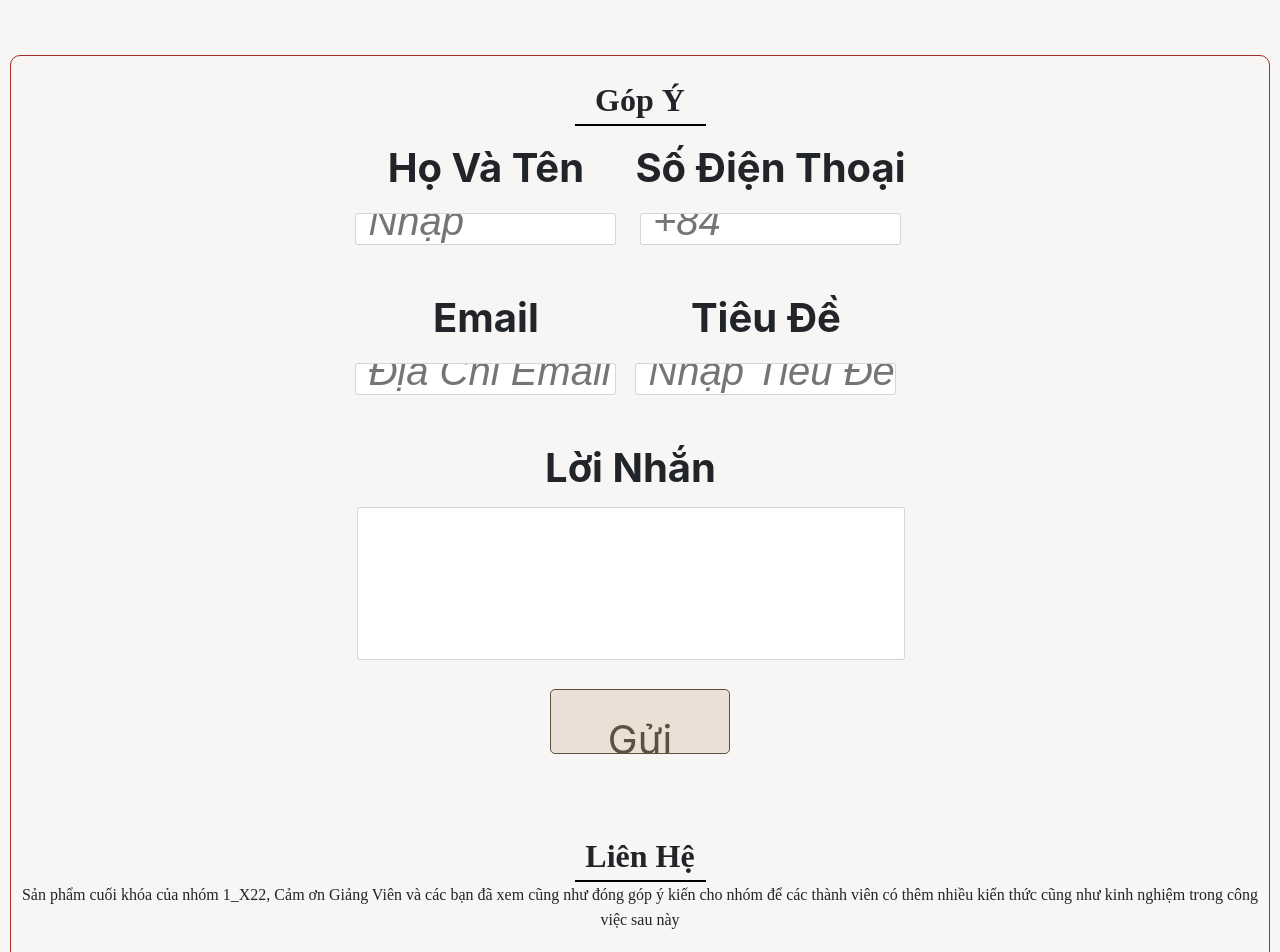
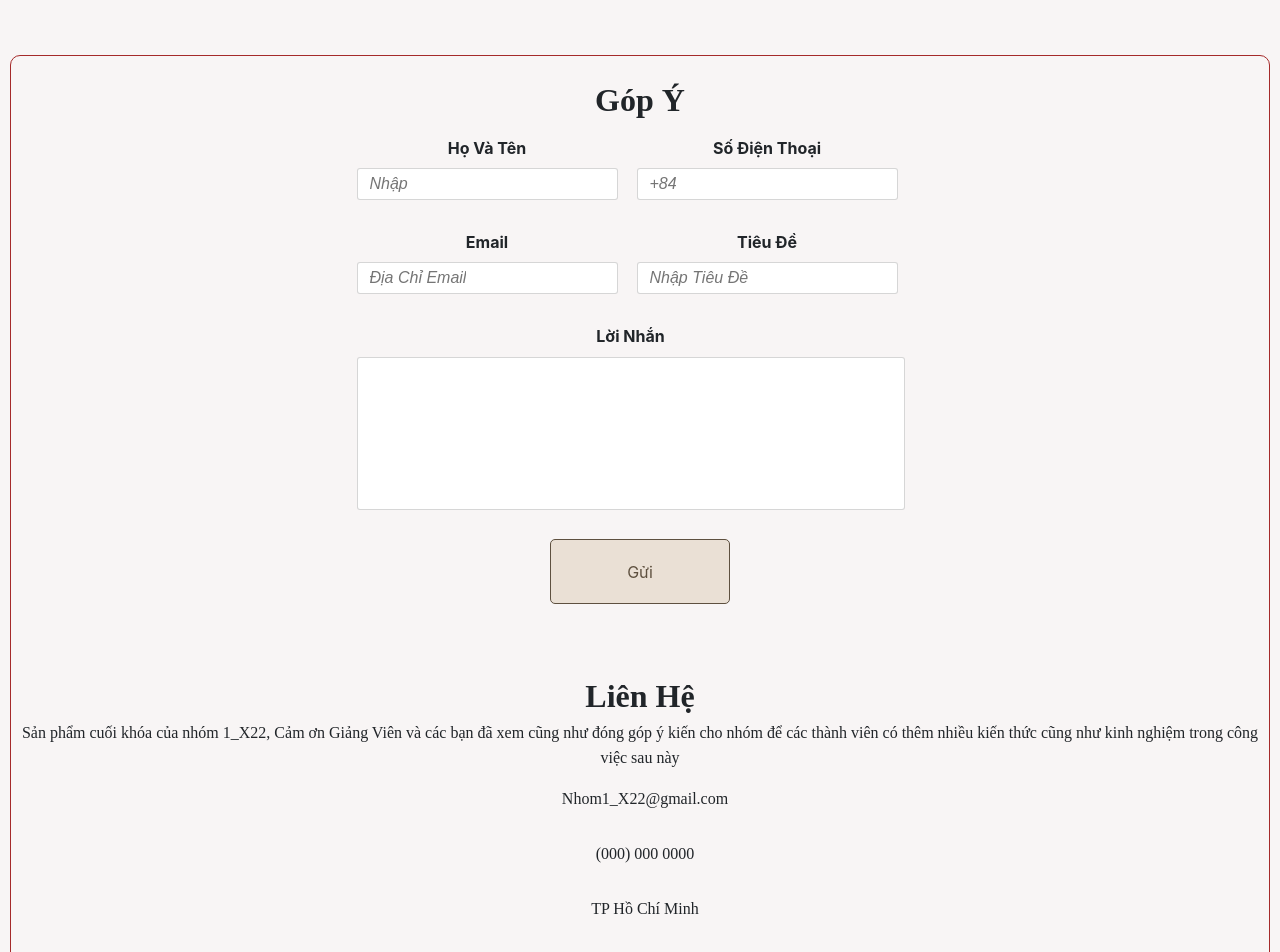
Before and after one commit to vwaizer/FE-BookStore, a React (Create React App) app: page /lien-he in a window 1280 px wide. Shown: the part 180-1132 px from the top of the page. Built offline with nearby package versions, Linux system fonts and the light colour scheme.

Commit message:
fix css 3

```diff
--- a/src/page/contact/contact-page.jsx
+++ b/src/page/contact/contact-page.jsx
@@ -22,13 +22,13 @@ const Contactpage = () => {
     <Layout>
       <div className="contact-page">
         <div>
-          <div style={{textAlign:"center",fontWeight:"800",fontSize:"40px",margin:"20px auto",paddingBottom:"45px"}}>
+          <div style={{textAlign:"center",fontWeight:"800",margin:"20px auto",paddingBottom:"45px"}}>
             <p class="C-container_title_1">Trang Thông Tin</p>
             <div style={{display:"flex",flexDirection:"column",justifyContent:"center",alignItems:"center",border:"1px solid brown",borderRadius:"10px",margin:"auto 10px"}}>
               <div class="C-column_1">
                 <div style={{paddingTop:"20px"}}>
                   <p class="C-sub_title">Góp Ý</p>
-                  <div class="C-child-box-subtitle_1"></div>
+                  <div style={{width:"131px",backgroundColor:"#000000"}}></div>
                 </div>
 
                 <div class="C-sub-column_1">
@@ -87,7 +87,7 @@ const Contactpage = () => {
               <div class="C-column_3">
                 <div style={{paddingTop:"20px"}}>
                   <p class="C-sub_title">Liên Hệ</p>
-                  <div class="C-child-box-subtitle_1"></div>
+                  <div style={{width:"131px",backgroundColor:"#000000"}}></div>
                 </div>
 
                 <div>
```
